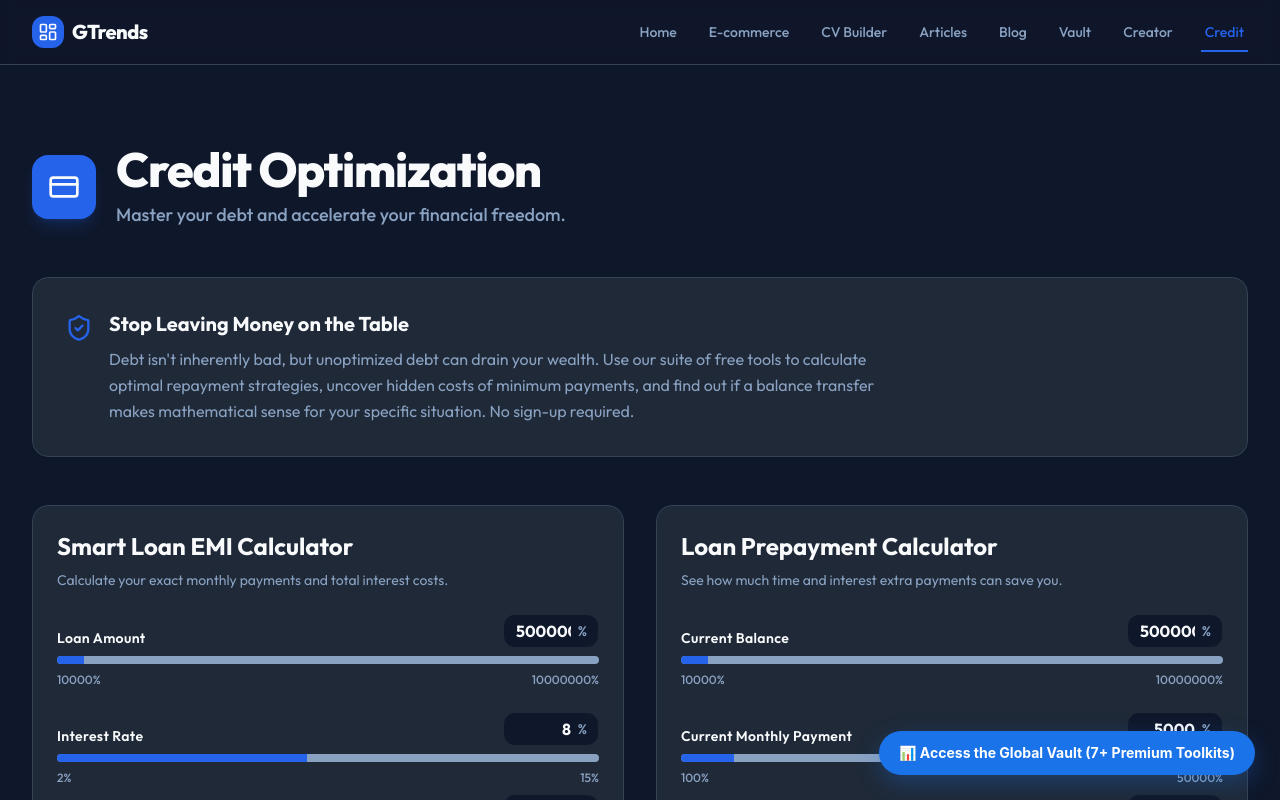
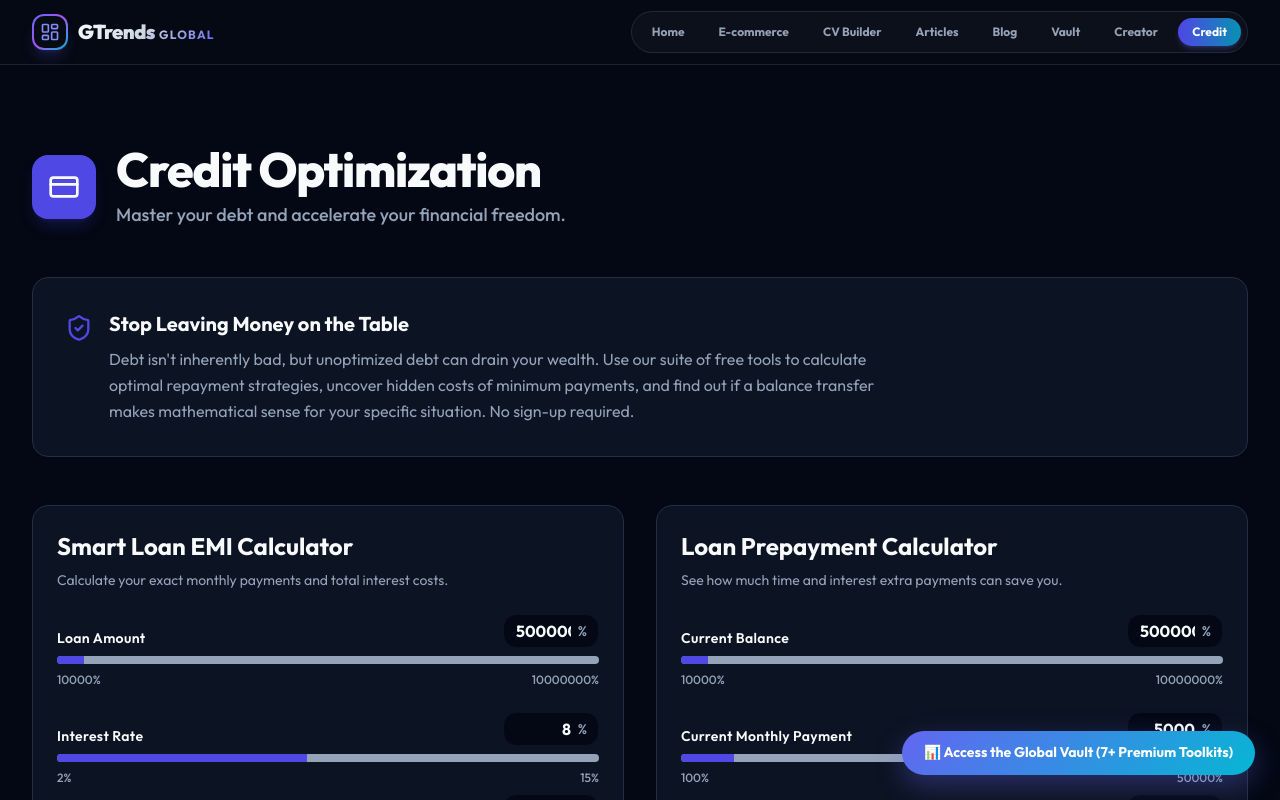
Before and after one commit to globaltrends46-oss/gtrendsnow, a React (Vite) app in the folder apps/web/: page /credit in a window 1280 px wide. Shown: the top 800 px of the page. Built offline with nearby package versions, Linux system fonts and the light colour scheme; what pocketbase would draw is missing.

Commit message:
Deploy Midnight Cyber-Aurora design system, dynamic hardware-accelerated ambient glowing mesh keyframes, glassmorphism UI, and fail-safe ATS CV Builder

```diff
--- a/apps/web/src/components/Header.jsx
+++ b/apps/web/src/components/Header.jsx
@@ -18,28 +18,32 @@ const Header = () => {
   const location = useLocation();
 
   return (
-    <header className="sticky top-0 z-50 w-full border-b border-border bg-background/95 backdrop-blur supports-[backdrop-filter]:bg-background/60">
+    <header className="sticky top-0 z-50 w-full border-b border-white/10 bg-[#070b14]/80 backdrop-blur-md">
       <div className="max-w-7xl mx-auto px-4 sm:px-6 lg:px-8">
         <div className="flex h-16 items-center justify-between">
           <div className="flex items-center">
-            <Link to="/" className="flex items-center gap-2 group transition-all">
-              <div className="w-8 h-8 bg-primary rounded-lg flex items-center justify-center transition-transform group-hover:scale-105">
-                <LayoutDashboard className="w-5 h-5 text-primary-foreground" />
+            <Link to="/" className="flex items-center gap-2.5 group transition-all">
+              <div className="w-9 h-9 rounded-xl bg-gradient-to-br from-indigo-500 via-purple-500 to-cyan-500 p-0.5 shadow-lg shadow-indigo-500/20 group-hover:scale-105 transition-transform">
+                <div className="w-full h-full bg-[#070b14] rounded-[10px] flex items-center justify-center">
+                  <LayoutDashboard className="w-5 h-5 text-indigo-400" />
+                </div>
               </div>
-              <span className="text-xl font-extrabold tracking-tight text-foreground">GTrends</span>
+              <span className="text-xl font-black tracking-tight gradient-text">GTrends<span className="text-cyan-400 font-bold text-xs uppercase tracking-widest ml-1">Global</span></span>
             </Link>
           </div>
 
           {/* Desktop Navigation */}
-          <nav className="hidden md:flex items-center gap-6">
+          <nav className="hidden md:flex items-center gap-1.5 bg-white/[0.03] p-1.5 rounded-full border border-white/10 backdrop-blur-md">
             {NAV_ITEMS.map((item) => {
               const isActive = location.pathname === item.path;
               return (
                 <Link
                   key={item.path}
                   to={item.path}
-                  className={`text-sm font-medium transition-colors hover:text-primary px-1 py-2 ${
-                    isActive ? 'text-primary border-b-2 border-primary -mb-[2px]' : 'text-muted-foreground'
+                  className={`text-xs font-bold transition-all px-3.5 py-1.5 rounded-full ${
+                    isActive
+                      ? 'bg-gradient-to-r from-indigo-600 to-cyan-600 text-white shadow-md shadow-indigo-500/25'
+                      : 'text-slate-400 hover:text-white hover:bg-white/5'
                   }`}
                 >
                   {item.name}
@@ -63,7 +67,7 @@ const Header = () => {
 
       {/* Mobile Navigation */}
       {isMobileMenuOpen && (
-        <div className="md:hidden border-t border-border bg-background shadow-lg">
+        <div className="md:hidden border-t border-white/10 bg-[#070b14]/95 backdrop-blur-xl shadow-2xl">
           <div className="px-4 pt-2 pb-4 space-y-1">
             {NAV_ITEMS.map((item) => {
               const isActive = location.pathname === item.path;
@@ -72,10 +76,10 @@ const Header = () => {
                   key={item.path}
                   to={item.path}
                   onClick={() => setIsMobileMenuOpen(false)}
-                  className={`block px-3 py-3 rounded-md text-base font-medium transition-colors ${
+                  className={`block px-3 py-3 rounded-lg text-base font-semibold transition-colors ${
                     isActive
-                      ? 'bg-primary/10 text-primary'
-                      : 'text-muted-foreground hover:bg-muted hover:text-foreground'
+                      ? 'bg-indigo-600/20 text-indigo-400 border border-indigo-500/30'
+                      : 'text-slate-300 hover:bg-white/5 hover:text-white'
                   }`}
                 >
                   {item.name}
--- a/apps/web/src/index.css
+++ b/apps/web/src/index.css
@@ -1,12 +1,14 @@
-@import url('https://fonts.googleapis.com/css2?family=Outfit:wght@300;400;500;600;700;800;900&display=swap');
+@import url('https://fonts.googleapis.com/css2?family=Outfit:wght@300;400;500;600;700;800;900&family=Inter:wght@300;400;500;600;700;800&display=swap');
 
 @tailwind base;
 @tailwind components;
 @tailwind utilities;
 
 body {
-  font-family: "Outfit", system-ui, sans-serif;
+  font-family: "Outfit", "Inter", system-ui, sans-serif;
   overflow-x: clip;
+  background-color: #070b14;
+  color: #f8fafc;
 }
 
 html {
@@ -15,53 +17,42 @@ html {
 
 @layer base {
   :root, .dark {
-    /* Dark Theme Core based on requested Hex values mapped to HSL */
-    /* --background: #0f172a */
-    --background: 222.2 47.4% 11.2%;
-    /* --foreground: #f8fafc */
-    --foreground: 210 40% 98%;
+    /* Midnight Cyber-Aurora Palette mapped to HSL */
+    --background: 224 71% 4.5%;      /* #070b14 */
+    --foreground: 210 40% 98%;       /* #f8fafc */
 
-    /* --card: #1e293b */
-    --card: 215 27.9% 16.9%;
+    --card: 222 47% 9%;             /* #0f172a */
     --card-foreground: 210 40% 98%;
 
-    --popover: 215 27.9% 16.9%;
+    --popover: 222 47% 9%;
     --popover-foreground: 210 40% 98%;
 
-    /* --accent: #2563eb */
-    --primary: 221.2 83.2% 53.3%;
+    --primary: 243 75% 59%;          /* Electric Indigo #6366f1 */
     --primary-foreground: 210 40% 98%;
 
-    --secondary: 215 27.9% 25%;
+    --secondary: 217 33% 17%;        /* Slate #1e293b */
     --secondary-foreground: 210 40% 98%;
 
-    /* --muted: #94a3b8 */
-    --muted: 214.3 31.8% 65.1%;
-    --muted-foreground: 214.3 31.8% 65.1%;
+    --muted: 215 20% 65%;            /* Muted Slate #94a3b8 */
+    --muted-foreground: 215 20% 65%;
 
-    /* --accent: #2563eb */
-    --accent: 221.2 83.2% 53.3%;
+    --accent: 189 94% 43%;           /* Neon Cyan #06b6d4 */
     --accent-foreground: 210 40% 98%;
 
-    /* --success: #16a34a */
-    --success: 142.1 76.2% 36.3%;
+    --success: 160 84% 39%;          /* Emerald #10b981 */
     --success-foreground: 210 40% 98%;
 
-    /* --info: #2563eb */
-    --info: 221.2 83.2% 53.3%;
+    --info: 243 75% 59%;
     --info-foreground: 210 40% 98%;
 
-    /* --destructive: #dc2626 */
-    --destructive: 0 72.2% 50.6%;
+    --destructive: 0 84% 60%;
     --destructive-foreground: 210 40% 98%;
 
-    /* --border: #334155 */
-    --border: 215 25% 27.1%;
+    --border: 217 33% 20%;
+    --input: 222 47% 9%;
+    --ring: 243 75% 59%;
 
-    --input: 215 27.9% 16.9%;
-    --ring: 221.2 83.2% 53.3%;
-
-    --radius: 0.75rem;
+    --radius: 0.85rem;
   }
 }
 
@@ -81,14 +72,96 @@ html {
   }
 }
 
+/* Hardware-Accelerated Dynamic Ambient Backgrounds */
+.mesh-bg-container {
+  position: relative;
+  overflow: hidden;
+  background: radial-gradient(circle at 15% 15%, rgba(99, 102, 241, 0.12) 0%, transparent 45%),
+              radial-gradient(circle at 85% 85%, rgba(6, 182, 212, 0.10) 0%, transparent 45%),
+              radial-gradient(circle at 50% 50%, rgba(16, 185, 129, 0.05) 0%, transparent 60%);
+}
+
+.mesh-glow-orb {
+  position: absolute;
+  border-radius: 50%;
+  filter: blur(90px);
+  opacity: 0.45;
+  pointer-events: none;
+  will-change: transform;
+  animation: meshGlow 18s ease-in-out infinite alternate;
+}
+
+.mesh-glow-1 {
+  top: -100px;
+  left: -100px;
+  width: 450px;
+  height: 450px;
+  background: radial-gradient(circle, rgba(99, 102, 241, 0.35) 0%, rgba(99, 102, 241, 0) 70%);
+}
+
+.mesh-glow-2 {
+  bottom: -150px;
+  right: -100px;
+  width: 550px;
+  height: 550px;
+  background: radial-gradient(circle, rgba(6, 182, 212, 0.3) 0%, rgba(6, 182, 212, 0) 70%);
+  animation-delay: -9s;
+}
+
+@keyframes meshGlow {
+  0% {
+    transform: translate(0px, 0px) scale(1);
+  }
+  50% {
+    transform: translate(40px, 30px) scale(1.1);
+  }
+  100% {
+    transform: translate(-30px, 50px) scale(0.95);
+  }
+}
+
+/* Glassmorphism & High-End Card Utilities */
+.glass-panel {
+  background: rgba(15, 23, 42, 0.75);
+  backdrop-filter: blur(16px);
+  -webkit-backdrop-filter: blur(16px);
+  border: 1px solid rgba(255, 255, 255, 0.08);
+}
+
+.glass-card {
+  background: linear-gradient(135deg, rgba(30, 41, 59, 0.6) 0%, rgba(15, 23, 42, 0.8) 100%);
+  backdrop-filter: blur(12px);
+  -webkit-backdrop-filter: blur(12px);
+  border: 1px solid rgba(255, 255, 255, 0.07);
+  box-shadow: 0 8px 32px 0 rgba(0, 0, 0, 0.36);
+  transition: all 0.3s cubic-bezier(0.16, 1, 0.3, 1);
+}
+
+.glass-card:hover {
+  transform: translateY(-4px);
+  border-color: rgba(99, 102, 241, 0.4);
+  box-shadow: 0 16px 40px -10px rgba(99, 102, 241, 0.2);
+}
+
+.gradient-text {
+  background: linear-gradient(135deg, #ffffff 0%, #cbd5e1 50%, #6366f1 100%);
+  -webkit-background-clip: text;
+  -webkit-text-fill-color: transparent;
+}
+
+.gradient-text-accent {
+  background: linear-gradient(135deg, #38bdf8 0%, #6366f1 50%, #a855f7 100%);
+  -webkit-background-clip: text;
+  -webkit-text-fill-color: transparent;
+}
+
 @layer components {
-  /* Reusable utilities for the vault grid and cards */
   .vault-grid {
     @apply grid grid-cols-1 sm:grid-cols-2 lg:grid-cols-3 xl:grid-cols-4 gap-6;
   }
 
   .vault-card {
-    @apply bg-card border border-border rounded-xl p-6 flex flex-col transition-all duration-300 hover:-translate-y-[3px] hover:shadow-xl hover:shadow-primary/10 hover:border-primary/50;
+    @apply glass-card rounded-xl p-6 flex flex-col;
   }
 
   .premium-crown-badge {
@@ -96,7 +169,7 @@ html {
     top: 12px;
     right: 12px;
     font-size: 20px;
-    background-color: rgba(251, 191, 36, 0.15);
+    background: rgba(251, 191, 36, 0.15);
     border-radius: 50%;
     width: 40px;
     height: 40px;
@@ -106,14 +179,14 @@ html {
     border: 1px solid rgba(251, 191, 36, 0.3);
   }
 
-  /* CTA styles from previous requirements preserved */
   .cta-banner {
     margin-top: 50px;
     padding: 40px 20px;
     text-align: center;
-    background: linear-gradient(135deg, #2563eb 0%, #1e40af 100%);
-    border-radius: 12px;
+    background: linear-gradient(135deg, #6366f1 0%, #06b6d4 100%);
+    border-radius: 16px;
     width: 100%;
+    box-shadow: 0 20px 40px -15px rgba(99, 102, 241, 0.4);
   }
 
   .cta-button {
@@ -124,48 +197,46 @@ html {
     text-decoration: none;
     font-weight: 700;
     font-size: 1.1rem;
-    border-radius: 8px;
-    border: 2px solid white;
+    border-radius: 12px;
+    border: 2px solid rgba(255, 255, 255, 0.8);
     transition: all 0.3s ease;
     cursor: pointer;
   }
 
   .cta-button:hover {
-    background-color: rgba(255, 255, 255, 0.25);
-    transform: scale(1.05);
+    background-color: rgba(255, 255, 255, 0.3);
+    transform: scale(1.04);
   }
 }
 
-/* Floating Vault Badge Styles */
+/* Floating Vault Badge */
 .floating-vault-badge {
   position: fixed;
   bottom: 25px;
   right: 25px;
   z-index: 999999;
-  background-color: #1a73e8;
+  background: linear-gradient(135deg, #6366f1 0%, #06b6d4 100%);
   color: #ffffff;
-  padding: 12px 20px;
+  padding: 12px 22px;
   border-radius: 50px;
-  font-family: -apple-system, BlinkMacSystemFont, "Segoe UI", Roboto, "Helvetica Neue", Arial, sans-serif;
+  font-family: "Outfit", sans-serif;
   font-weight: 700;
   font-size: 14px;
   line-height: 1.4;
   text-decoration: none;
-  box-shadow: 0 8px 24px rgba(26, 115, 232, 0.3);
-  transition: all 0.3s ease-in-out;
+  box-shadow: 0 10px 28px rgba(99, 102, 241, 0.35);
+  transition: all 0.3s cubic-bezier(0.16, 1, 0.3, 1);
   display: inline-block;
   cursor: pointer;
 }
 
 .floating-vault-badge:hover {
-  background-color: #1557b0;
-  transform: translateY(-3px);
-  box-shadow: 0 12px 32px rgba(26, 115, 232, 0.4);
+  transform: translateY(-3px) scale(1.02);
+  box-shadow: 0 14px 36px rgba(99, 102, 241, 0.5);
 }
 
 .floating-vault-badge:active {
   transform: scale(0.98);
-  transition: 0.15s ease-in-out;
 }
 
 @media (max-width: 767px) {
@@ -174,10 +245,5 @@ html {
     right: 20px;
     padding: 10px 16px;
     font-size: 12px;
-    box-shadow: 0 6px 16px rgba(26, 115, 232, 0.25);
-  }
-
-  .floating-vault-badge:hover {
-    box-shadow: 0 10px 24px rgba(26, 115, 232, 0.35);
   }
 }
```
Also changed, not shown: apps/web/src/components/ResumeBuilder.jsx (+71 -5 lines).
